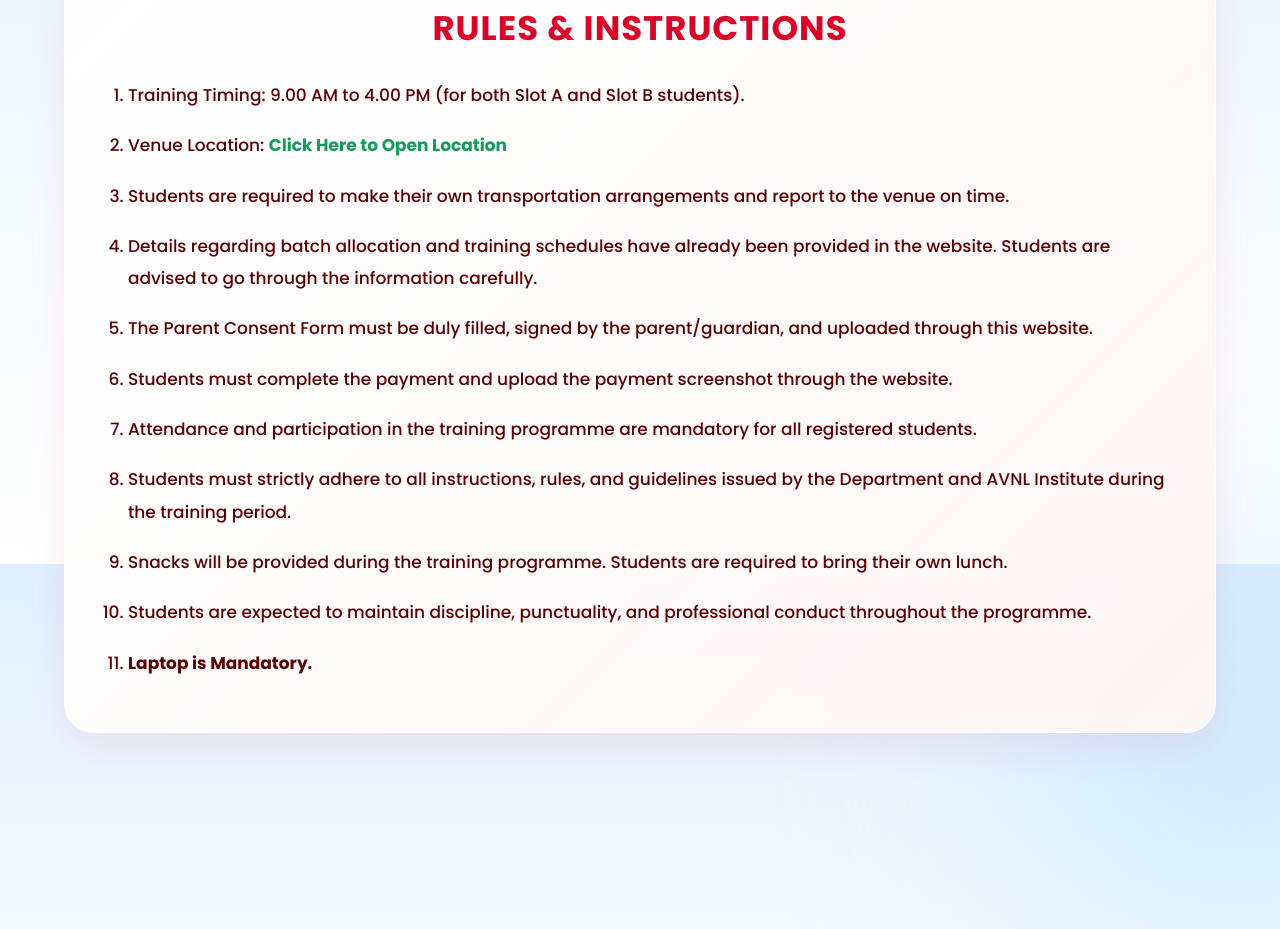
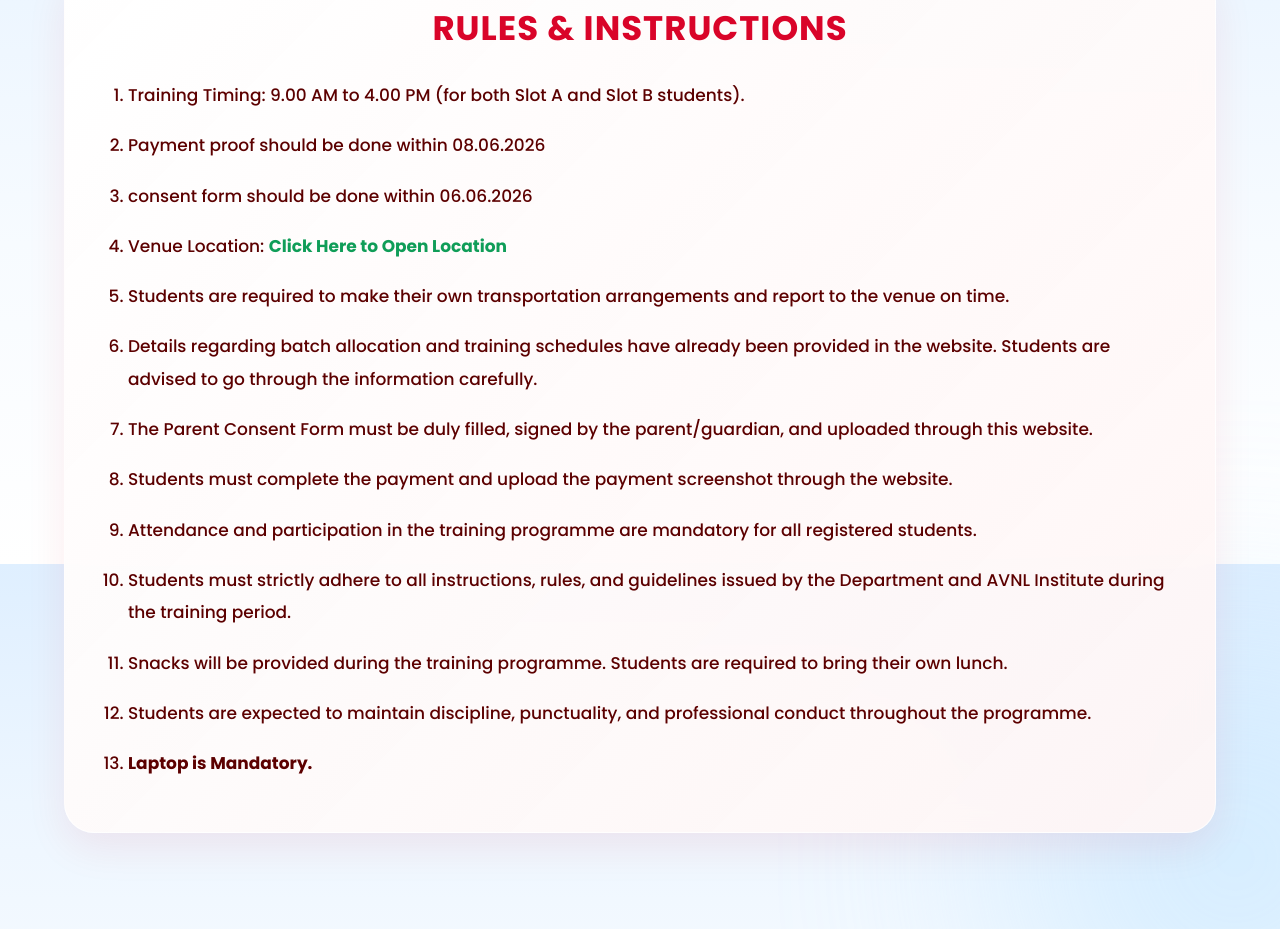
Before and after one commit to SakethRoyal01/Technical-Skills, a website: page public/index.html in a window 1280 px wide. Shown: the part 1036-1965 px from the top of the page. Drawn offline with Linux system fonts and the light colour scheme.

Commit message:
Update HTML content

```diff
--- a/public/index.html
+++ b/public/index.html
@@ -1367,6 +1367,10 @@ width:48%;
             (for both Slot A and Slot B students).
         </li>
 
+
+        <li>Payment proof should be done within 08.06.2026</li>
+        <li>consent form  should be done within 06.06.2026</li>
+
         <li>
             Venue Location:
             <a
```
